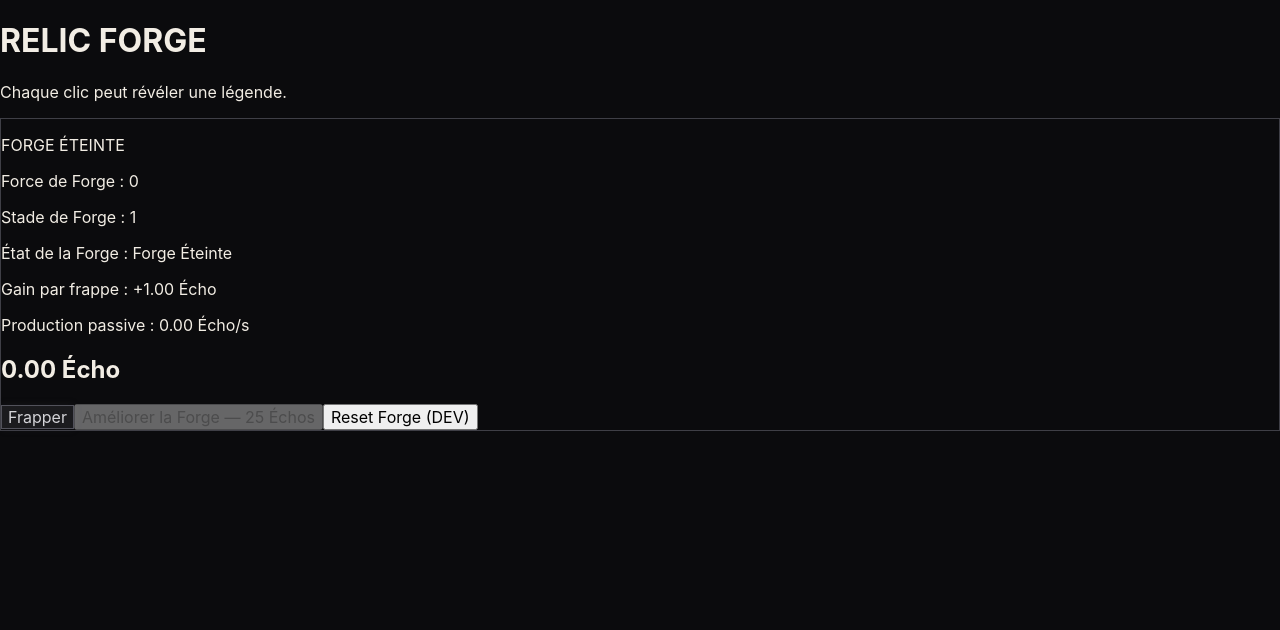
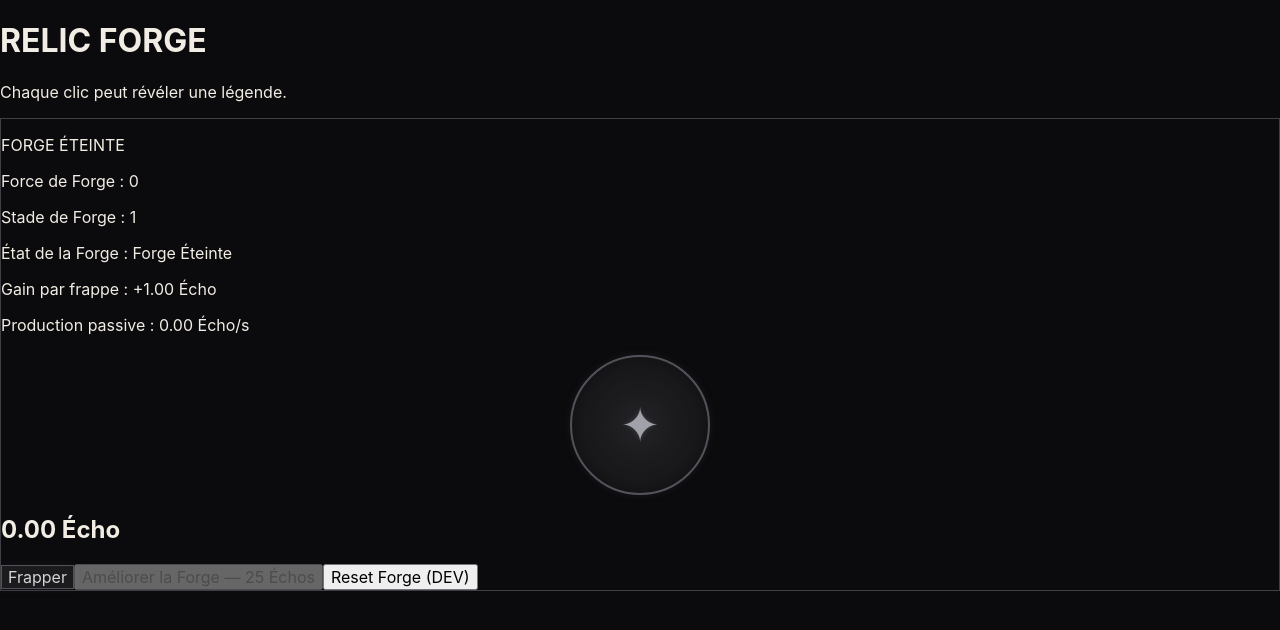
Before and after one commit to loiclepreux/relic-forge, a React (Vite) app in the folder frontend/: page / in a window 1280 px wide. Shown: the top 630 px of the page. Built offline with nearby package versions, Linux system fonts and the light colour scheme.

Commit message:
feat: add interactive forge core

```diff
--- a/frontend/src/App.css
+++ b/frontend/src/App.css
@@ -50,6 +50,54 @@
         box-shadow 0.2s ease;
 }
 
+/* //////////////// forge ///////////////////// */
+
+.forge-core {
+    width: 140px;
+    height: 140px;
+    margin: 20px auto;
+    display: flex;
+    align-items: center;
+    justify-content: center;
+
+    border: 2px solid #52525b;
+    border-radius: 50%;
+
+    background: radial-gradient(
+        circle,
+        rgba(63, 63, 70, 0.8) 0%,
+        rgba(24, 24, 27, 0.95) 70%
+    );
+
+    color: #f4f4f5;
+    cursor: pointer;
+
+    transition:
+        transform 0.1s ease,
+        box-shadow 0.2s ease,
+        border-color 0.2s ease;
+}
+
+.forge-core-symbol {
+    font-size: 3rem;
+    line-height: 1;
+    pointer-events: none;
+}
+
+.forge-core-striking {
+    transform: scale(0.92);
+    filter: brightness(1.5);
+}
+
+.forge-core:hover {
+    transform: scale(1.04);
+    filter: brightness(1.15);
+}
+
+.forge-core:active {
+    transform: scale(0.92);
+}
+
 /* //////////////// stage 1 ///////////////////// */
 
 .forge-stage-1 {
@@ -72,6 +120,26 @@
 .forge-button-stage-1:active {
     transform: scale(0.97);
     box-shadow: 0 0 16px rgba(113, 113, 122, 0.35);
+}
+
+.forge-core-stage-1 {
+    border-color: #52525b;
+
+    background: radial-gradient(
+        circle,
+        rgba(82, 82, 91, 0.35) 0%,
+        rgba(39, 39, 42, 0.55) 40%,
+        rgba(24, 24, 27, 0.98) 75%
+    );
+
+    box-shadow:
+        0 0 8px rgba(82, 82, 91, 0.18),
+        inset 0 0 18px rgba(0, 0, 0, 0.35);
+}
+
+.forge-core-stage-1 .forge-core-symbol {
+    color: #a1a1aa;
+    text-shadow: 0 0 5px rgba(161, 161, 170, 0.25);
 }
 
 /* //////////////// stage 2 ///////////////////// */
@@ -100,6 +168,28 @@
     box-shadow: 0 0 20px rgba(217, 119, 6, 0.38);
 }
 
+.forge-core-stage-2 {
+    border-color: #a16207;
+
+    background: radial-gradient(
+        circle,
+        rgba(217, 119, 6, 0.4) 0%,
+        rgba(120, 53, 15, 0.45) 40%,
+        rgba(24, 24, 27, 0.98) 75%
+    );
+
+    box-shadow:
+        0 0 12px rgba(217, 119, 6, 0.22),
+        0 0 24px rgba(161, 98, 7, 0.12);
+}
+
+.forge-core-stage-2 .forge-core-symbol {
+    color: #fde68a;
+    text-shadow:
+        0 0 6px rgba(253, 230, 138, 0.45),
+        0 0 12px rgba(217, 119, 6, 0.3);
+}
+
 /* //////////////// stage 3 ///////////////////// */
 
 .forge-stage-3 {
@@ -124,6 +214,28 @@
 .forge-button-stage-3:active {
     transform: scale(0.97);
     box-shadow: 0 0 26px rgba(249, 115, 22, 0.5);
+}
+
+.forge-core-stage-3 {
+    border-color: #ea580c;
+
+    background: radial-gradient(
+        circle,
+        rgba(249, 115, 22, 0.55) 0%,
+        rgba(154, 52, 18, 0.55) 40%,
+        rgba(24, 24, 27, 0.98) 75%
+    );
+
+    box-shadow:
+        0 0 18px rgba(249, 115, 22, 0.32),
+        0 0 36px rgba(234, 88, 12, 0.18);
+}
+
+.forge-core-stage-3 .forge-core-symbol {
+    color: #ffedd5;
+    text-shadow:
+        0 0 8px rgba(255, 237, 213, 0.6),
+        0 0 16px rgba(249, 115, 22, 0.45);
 }
 
 /* //////////////// stage 4 ///////////////////// */
@@ -151,3 +263,40 @@
     transform: scale(0.97);
     box-shadow: 0 0 32px rgba(220, 38, 38, 0.55);
 }
+
+.forge-core-stage-4 {
+    border-color: #ef4444;
+
+    background: radial-gradient(
+        circle,
+        rgba(239, 68, 68, 0.55) 0%,
+        rgba(127, 29, 29, 0.55) 35%,
+        rgba(24, 24, 27, 0.98) 75%
+    );
+
+    animation: forge-core-pulse 2.4s ease-in-out infinite;
+}
+
+@keyframes forge-core-pulse {
+    0%,
+    100% {
+        box-shadow:
+            0 0 18px rgba(239, 68, 68, 0.35),
+            0 0 40px rgba(220, 38, 38, 0.18);
+        filter: brightness(1);
+    }
+
+    50% {
+        box-shadow:
+            0 0 34px rgba(239, 68, 68, 0.65),
+            0 0 70px rgba(220, 38, 38, 0.4);
+        filter: brightness(1.12);
+    }
+}
+
+.forge-core-stage-4 .forge-core-symbol {
+    color: #fee2e2;
+    text-shadow:
+        0 0 8px rgba(254, 226, 226, 0.8),
+        0 0 18px rgba(239, 68, 68, 0.65);
+}
--- a/frontend/src/App.tsx
+++ b/frontend/src/App.tsx
@@ -132,6 +132,17 @@ function App() {
                     Production passive : {passiveProduction.toFixed(2)} Écho/s
                 </p>
 
+                <button
+                    type="button"
+                    className={`forge-core forge-core-stage-${forgeStage} ${
+                        isStriking ? "forge-core-striking" : ""
+                    }`}
+                    onClick={handleStrike}
+                    aria-label="Frapper la Forge"
+                >
+                    <span className="forge-core-symbol">✦</span>
+                </button>
+
                 <h2>
                     {displayedEchoes} {forge.echoes > 1 ? "Échos" : "Écho"}
                 </h2>
```
